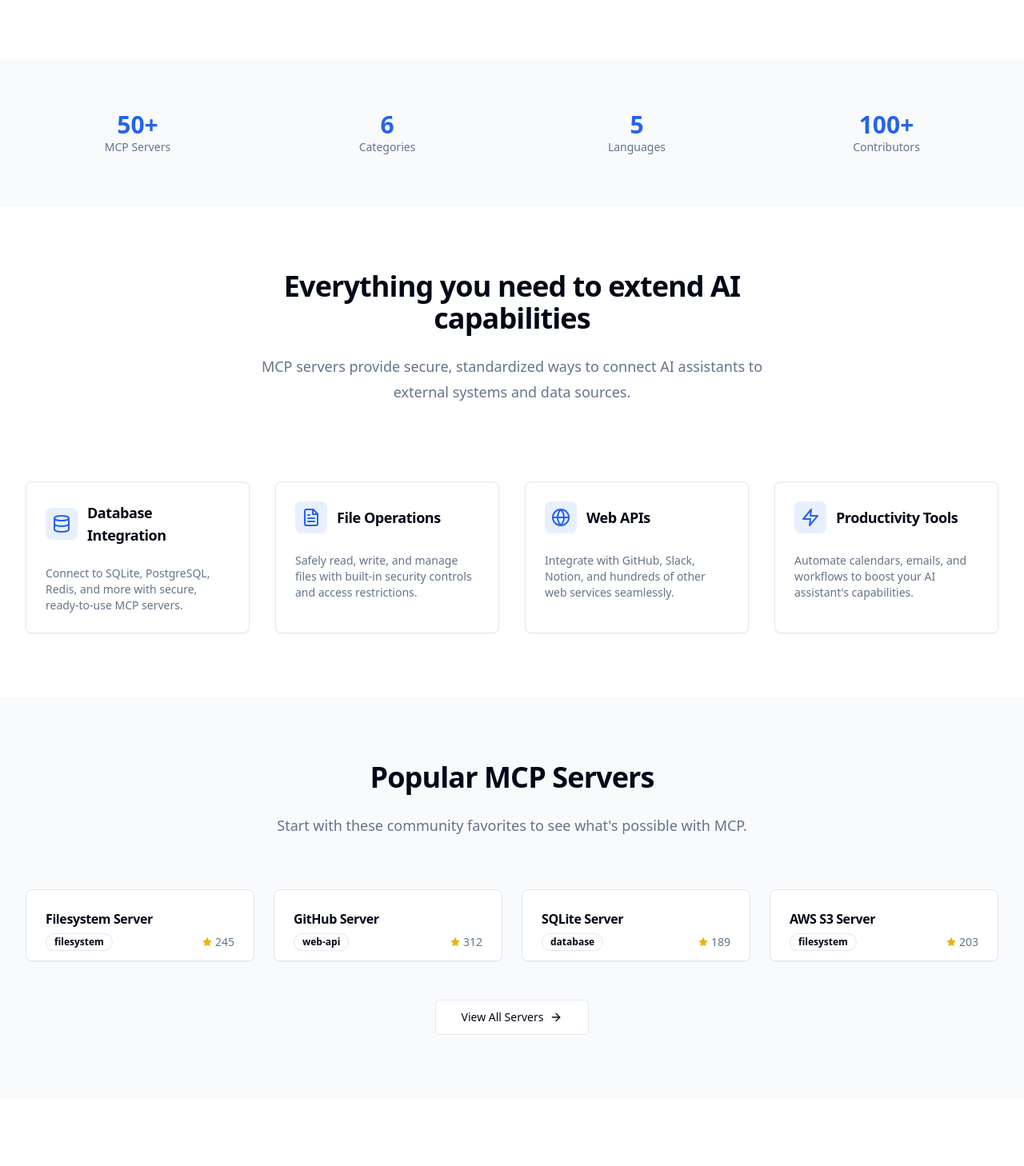
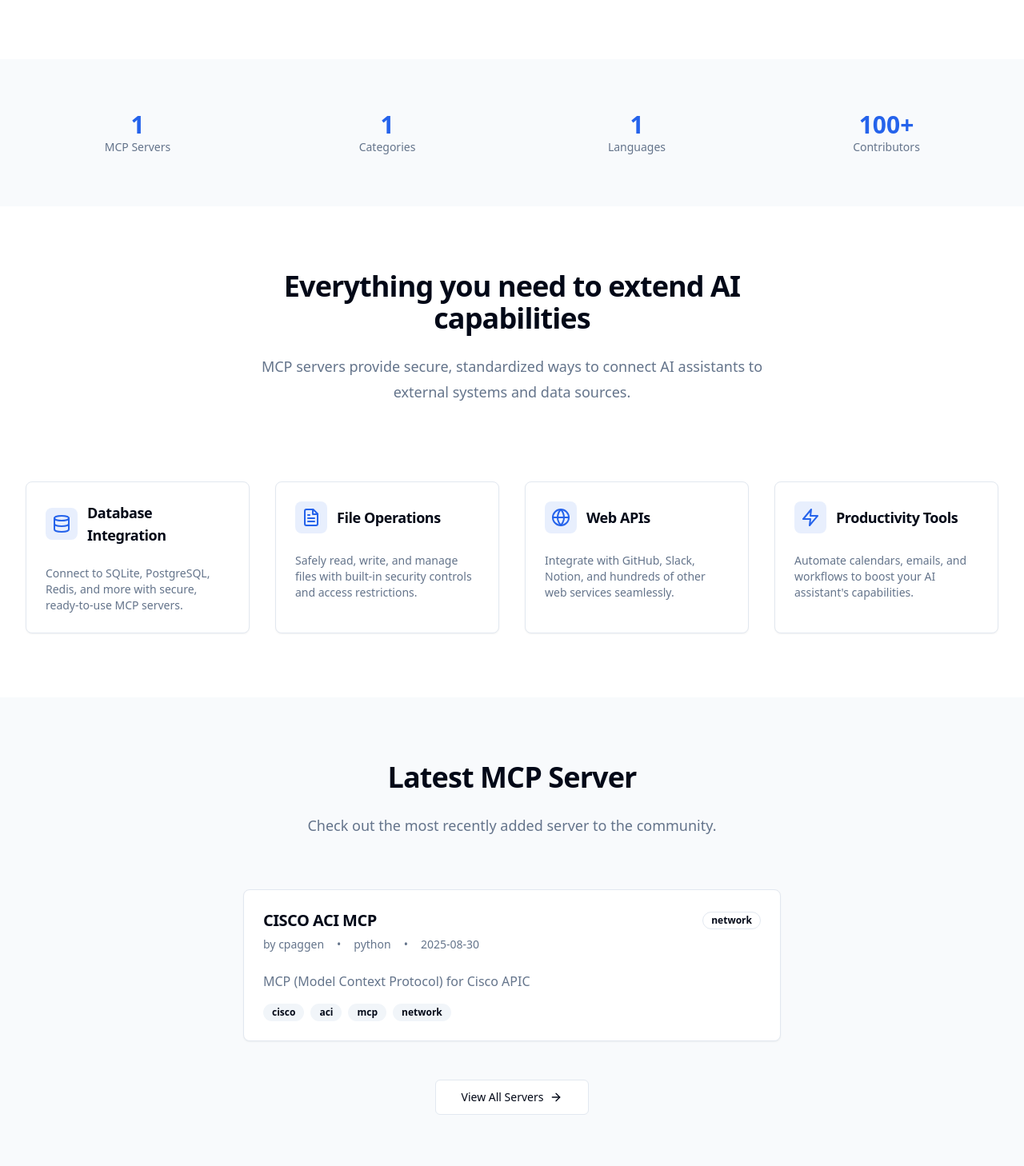
Before and after one commit to seefor/network-mcp-hub, a React (Vite) app: page / in a window 1280 px wide. Shown: the part 620-2078 px from the top of the page at 80% size. Built offline with nearby package versions, Linux system fonts and the light colour scheme.

Commit message:
Update home page with real server count and latest server display

```diff
--- a/src/pages/home.tsx
+++ b/src/pages/home.tsx
@@ -1,8 +1,9 @@
 import { Link } from "react-router-dom"
-import { ArrowRight, Database, FileText, Globe, Zap, Users, Code, Star, Plus } from "lucide-react"
+import { ArrowRight, Database, FileText, Globe, Zap, Users, Code, Plus } from "lucide-react"
 import { Button } from "@/components/ui/button"
 import { Card, CardContent, CardDescription, CardHeader, CardTitle } from "@/components/ui/card"
 import { Badge } from "@/components/ui/badge"
+import { servers as serverData } from "@/data/servers"
 
 const features = [
   {
@@ -27,19 +28,18 @@ const features = [
   },
 ]
 
+const categories = [...new Set(serverData.map(s => s.category))];
+const languages = [...new Set(serverData.map(s => s.language))];
+
 const stats = [
-  { label: "MCP Servers", value: "50+" },
-  { label: "Categories", value: "6" },
-  { label: "Languages", value: "5" },
+  { label: "MCP Servers", value: serverData.length.toString() },
+  { label: "Categories", value: categories.length.toString() },
+  { label: "Languages", value: languages.length.toString() },
   { label: "Contributors", value: "100+" },
 ]
 
-const popularServers = [
-  { name: "Filesystem Server", category: "filesystem", stars: 245 },
-  { name: "GitHub Server", category: "web-api", stars: 312 },
-  { name: "SQLite Server", category: "database", stars: 189 },
-  { name: "AWS S3 Server", category: "filesystem", stars: 203 },
-]
+// Get latest server by lastUpdated date
+const latestServer = serverData.sort((a, b) => new Date(b.lastUpdated).getTime() - new Date(a.lastUpdated).getTime())[0];
 
 export function HomePage() {
   return (
@@ -123,34 +123,45 @@ export function HomePage() {
         </div>
       </section>
 
-      {/* Popular Servers Section */}
+      {/* Latest Server Section */}
       <section className="py-20 bg-muted/50">
         <div className="mx-auto max-w-7xl px-6 lg:px-8">
           <div className="mx-auto max-w-2xl text-center">
             <h2 className="text-3xl font-bold tracking-tight sm:text-4xl">
-              Popular MCP Servers
+              Latest MCP Server
             </h2>
             <p className="mt-6 text-lg leading-8 text-muted-foreground">
-              Start with these community favorites to see what's possible with MCP.
+              Check out the most recently added server to the community.
             </p>
           </div>
-          <div className="mx-auto mt-16 grid max-w-2xl grid-cols-1 gap-6 sm:grid-cols-2 lg:max-w-none lg:grid-cols-4">
-            {popularServers.map((server) => (
-              <Card key={server.name} className="hover:shadow-lg transition-shadow">
-                <CardHeader className="pb-3">
-                  <CardTitle className="text-base">{server.name}</CardTitle>
-                  <div className="flex items-center justify-between">
-                    <Badge variant="outline" className="text-xs">
-                      {server.category}
+          <div className="mx-auto mt-16 max-w-2xl">
+            <Card className="hover:shadow-lg transition-shadow">
+              <CardHeader>
+                <div className="flex items-center justify-between">
+                  <CardTitle className="text-xl">{latestServer.name}</CardTitle>
+                  <Badge variant="outline">{latestServer.category}</Badge>
+                </div>
+                <div className="flex items-center gap-4 text-sm text-muted-foreground">
+                  <span>by {latestServer.author}</span>
+                  <span>•</span>
+                  <span>{latestServer.language}</span>
+                  <span>•</span>
+                  <span>{latestServer.lastUpdated}</span>
+                </div>
+              </CardHeader>
+              <CardContent>
+                <CardDescription className="text-base mb-4">
+                  {latestServer.description.split('\n')[0]}
+                </CardDescription>
+                <div className="flex flex-wrap gap-2">
+                  {latestServer.tags.slice(0, 4).map((tag) => (
+                    <Badge key={tag} variant="secondary" className="text-xs">
+                      {tag}
                     </Badge>
-                    <div className="flex items-center gap-1 text-sm text-muted-foreground">
-                      <Star className="h-3 w-3 fill-current text-yellow-500" />
-                      <span>{server.stars}</span>
-                    </div>
-                  </div>
-                </CardHeader>
-              </Card>
-            ))}
+                  ))}
+                </div>
+              </CardContent>
+            </Card>
           </div>
           <div className="mt-12 text-center">
             <Button asChild variant="outline" size="lg">
```
